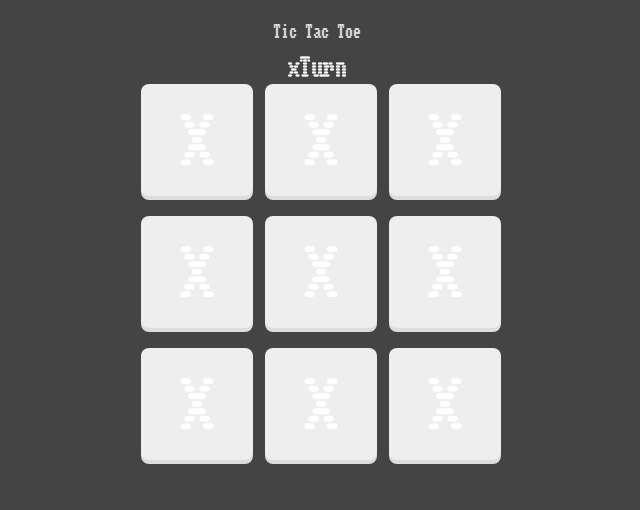
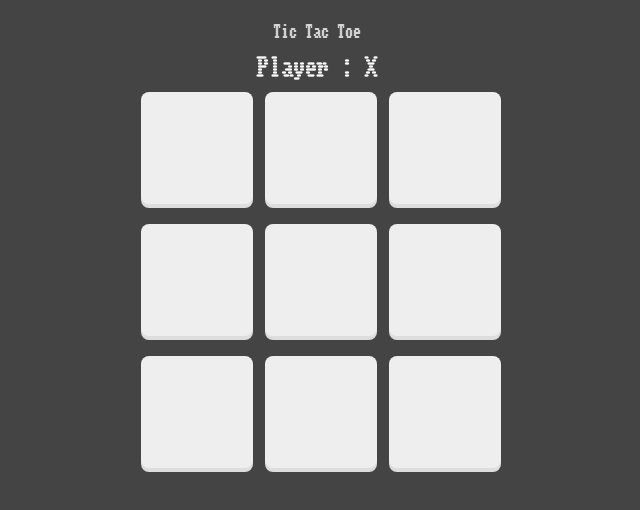
Before and after one commit to gregory-jolet/tic-tac-toe, a Next.js app: page / in a window 1280 px wide. Shown: the top 510 px of the page, without its empty margins (323-963 px from the left). Built offline with nearby package versions, Linux system fonts and the light colour scheme.

Commit message:
round of the game

```diff
--- a/src/pages/index.tsx
+++ b/src/pages/index.tsx
@@ -1,23 +1,45 @@
-
+import { useState } from "react";
 
 export default function Game() {
+  /* Add X or O */
+  const [xTurn, setXTurn]: boolean = useState(true);
+  const [boardData, setBoardData] = useState({
+    0: "",
+    1: "",
+    2: "",
+    3: "",
+    4: "",
+    5: "",
+    6: "",
+    7: "",
+    8: ""
+  });
+
+  const updateBoardData = (index) => {
+    if (!boardData[index]) {
+      // Check if index of boardData is empty
+      let value = xTurn ? "X" : "O";
+      console.warn('value ', value, ' xTurn ', xTurn)
+      setBoardData({ ...boardData, [index]: value })
+      setXTurn(!xTurn);
+    }
+  }
+
   return (
     <>
       <h1 className="text-center">Tic Tac Toe</h1>
       <div className="max-w-23 mx-auto p-2 d-flex justify-center items-center">
         <div className="text-center text-2xl tracking-normal">
-          <p>xTurn</p>
+          <p className="mb-2">Player : {xTurn ? "X " : "O "}</p>
         </div>
         <div className="grid grid-cols-3 gap-5">
-          {[...Array(9)].map((v, idx) => {
+          {[...Array(9)].map((value, index) => {
             return (
-              <div
-
-                key={idx}
-                className="bg-square rounded-lg shadow-square text-center text-6xl leading-loose w-28 h-28 cursor-pointer">
-                X
-              </div>
-            );
+              <div key={index} onClick={() => {
+                updateBoardData(index)
+              }} className="bg-square rounded-lg shadow-square text-center text-6xl leading-loose w-28 h-28 cursor-pointer">
+                {boardData[index]}
+              </div>);
           })}
         </div>
       </div>
```
